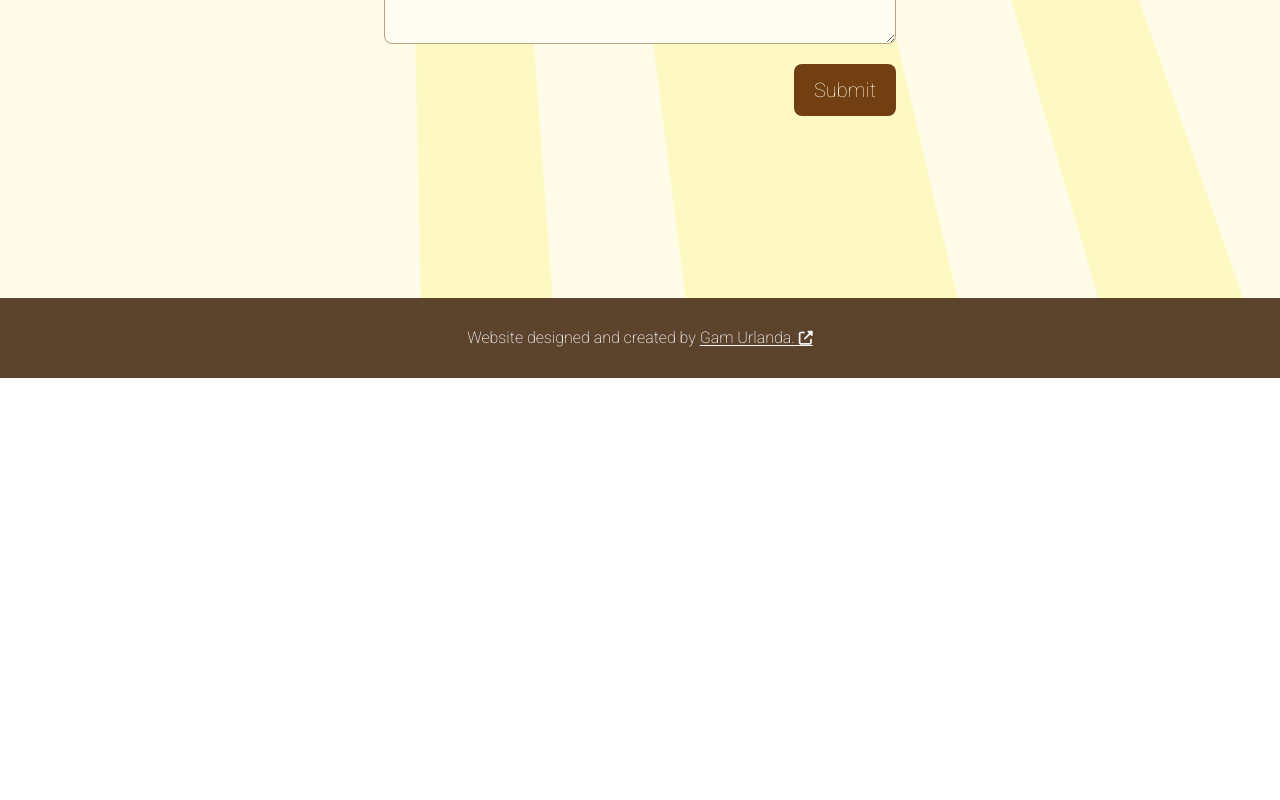
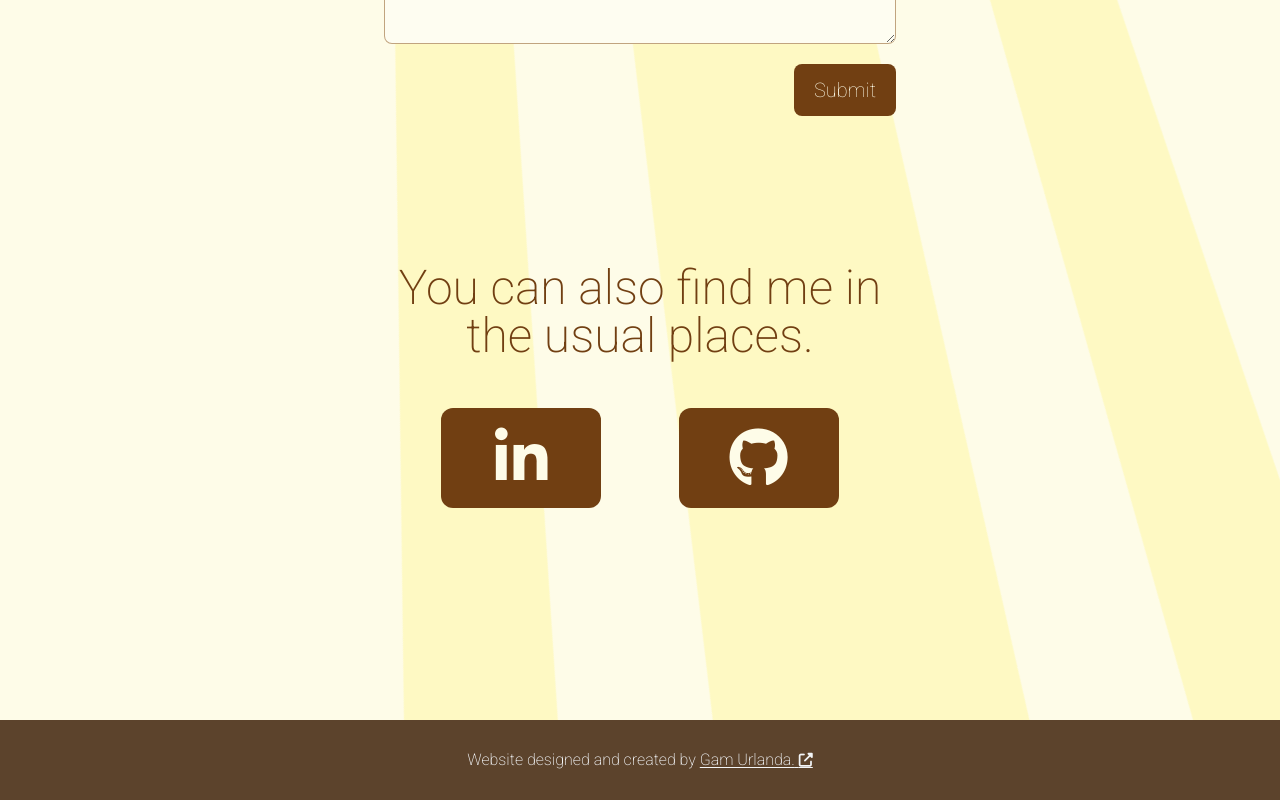
Before and after one commit to gurlanda/personal-website, a React (Create React App) app: page / in a window 1280 px wide. Shown: the part 2614-3414 px from the top of the page. Before the commit the page ends 2992 px from the top, so only its background shows below. Built offline with nearby package versions, Linux system fonts and the light colour scheme; a web font is replaced by a local one.

Commit message:
Add social media links section

```diff
--- a/src/pages/Home/Contact.tsx
+++ b/src/pages/Home/Contact.tsx
@@ -1,15 +1,34 @@
 import React from 'react';
+
+const CircleIcon: React.FC<{ iconClassNames: string; href: string }> = ({
+  iconClassNames,
+  href,
+}) => {
+  return (
+    <a
+      href={href}
+      target="_blank"
+      className={`rounded-xl p-5 w-40
+        flex justify-center items-center bg-yellow-900 hover:bg-yellow-800 active:bg-yellow-700 text-yellow-50 text-6xl`}
+    >
+      <i className={`${iconClassNames} text-center align-middle `} />
+    </a>
+  );
+};
 
 const Contact: React.FC<{}> = () => {
   const inputFieldClassNames =
     'border-[1px] border-yellow-800 border-opacity-50 bg-[rgb(254,253,241)] placeholder-yellow-900 placeholder-opacity-50 rounded-lg py-4 px-6 w-full';
+  const buttonBackgroundClassNames =
+    'bg-yellow-900 hover:bg-yellow-800 active:bg-yellow-700';
   return (
     <div
       id="contact"
-      className="relative z-20 h-[85vh] w-screen flex justify-center font-thin text-xl bg-yellow text-yellow-900"
+      className="relative z-20 min-h-screen w-screen pb-36 flex justify-center font-thin text-xl bg-yellow text-yellow-900"
     >
+      <div className="flex flex-col items-center gap-5 h-full w-[40%]">
         <form
-        className="flex flex-col items-center gap-5 h-full w-[40%]"
+          className="flex flex-col items-center gap-5 h-full w-full"
           id="fs-frm"
           name="simple-contact-form"
           acceptCharset="utf-8"
@@ -58,12 +77,30 @@ const Contact: React.FC<{}> = () => {
           <div className="flex justify-end w-full">
             <button
               type="submit"
-            className="border-1 bg-yellow-900 hover:bg-yellow-800 active:bg-yellow-700 rounded-lg py-3 px-5 text-yellow-50"
+              className={`${buttonBackgroundClassNames} border-1 rounded-lg py-3 px-5 text-yellow-50`}
             >
               Submit
             </button>
           </div>
         </form>
+        <section className="flex flex-col items-center gap-5 w-full h-[55vh] py-32">
+          <div className="w-full flex flex-col gap-12 justify-start items-center">
+            <h3 className="font-extralight text-5xl text-center">
+              You can also find me in the usual places.
+            </h3>
+            <div className="w-full flex justify-evenly gap-5 text-yellow-50 text-3xl">
+              <CircleIcon
+                href="https://www.linkedin.com/in/gamliel-urlanda/"
+                iconClassNames="fa-brands fa-linkedin-in"
+              />
+              <CircleIcon
+                href="https://github.com/gurlanda/"
+                iconClassNames="fa-brands fa-github"
+              />
+            </div>
+          </div>
+        </section>
+      </div>
     </div>
   );
 };
```
Lines whose indentation alone changed are shown as unchanged.
